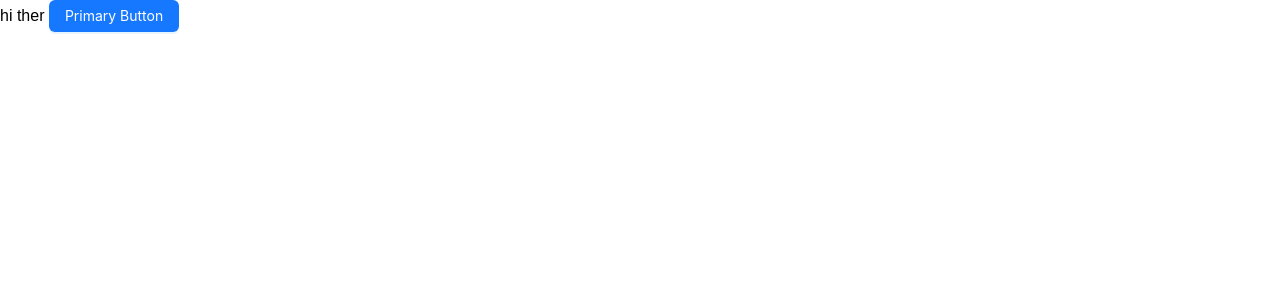
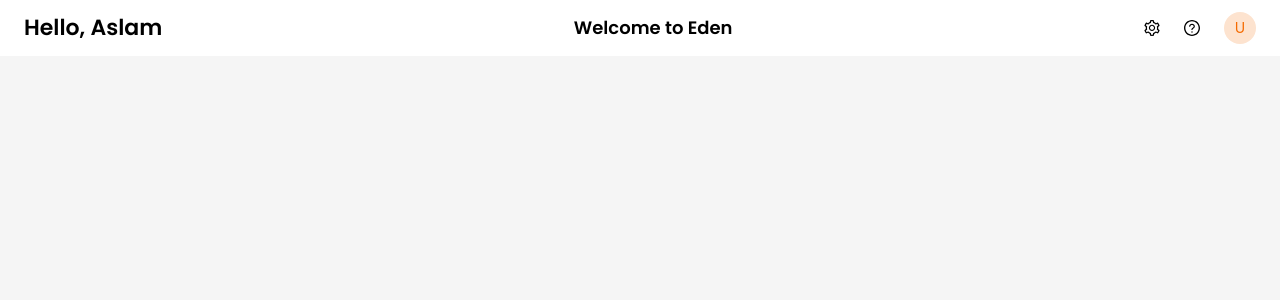
Before and after one commit to Zeeshnhmd/supreme_components_international, a React (Create React App) app: page / in a window 1280 px wide. Shown: the top 300 px of the page. Built offline with nearby package versions, Linux system fonts and the light colour scheme.

Commit message:
feat: added sass and react-router-dom

```diff
--- a/package.json
+++ b/package.json
@@ -3,13 +3,16 @@
   "version": "0.1.0",
   "private": true,
   "dependencies": {
+    "@ant-design/icons": "^4.8.0",
     "@testing-library/jest-dom": "^5.16.5",
     "@testing-library/react": "^13.4.0",
     "@testing-library/user-event": "^13.5.0",
     "antd": "^5.1.2",
     "react": "^18.2.0",
     "react-dom": "^18.2.0",
+    "react-router-dom": "^6.6.1",
     "react-scripts": "5.0.1",
+    "sass": "^1.57.1",
     "web-vitals": "^2.1.4"
   },
   "scripts": {
--- a/src/App.js
+++ b/src/App.js
@@ -1,10 +1,11 @@
 import { Button } from 'antd';
+import Layout from './components/layout';
 
 function App() {
 	return (
-		<div className="App">
-			hi ther <Button type="primary">Primary Button</Button>
-		</div>
+		<>
+			<Layout />
+		</>
 	);
 }
 
--- /dev/null
+++ b/src/components/header/header.module.scss
@@ -0,0 +1,34 @@
+.header-wrapper {
+	background-color: #fff;
+	border-bottom: 8px solid #f5f5f5;
+	display: flex;
+	align-items: center;
+	justify-content: space-between;
+	height: 64px;
+	padding: 0.5rem 1.5rem;
+	position: fixed;
+	top: 0;
+	width: 100%;
+	z-index: 1000;
+
+	.user-name {
+		.name {
+			font-size: 22px;
+			margin-bottom: 0;
+			font-weight: 600;
+		}
+	}
+	.brand-wrapper {
+		.brand-name {
+			font-size: 18px;
+			margin-bottom: 0;
+			font-weight: 600;
+		}
+	}
+	.users-wrapper {
+		display: flex;
+		justify-content: space-between;
+		align-items: center;
+		gap: 24px;
+	}
+}
--- /dev/null
+++ b/src/components/header/index.jsx
@@ -0,0 +1,43 @@
+import { QuestionCircleOutlined, SettingOutlined } from '@ant-design/icons';
+import { Avatar, Dropdown } from 'antd';
+import React from 'react';
+import styles from './header.module.scss';
+
+const Header = () => {
+	const items = [
+		{
+			label: <a href="/">View Profile</a>,
+			key: '0',
+		},
+		{
+			label: <a href="/">Logout</a>,
+			key: '1',
+		},
+	];
+
+	return (
+		<div className={styles['header-wrapper']}>
+			<div className={styles['user-name']}>
+				<p className={styles['name']}>Hello, Aslam</p>
+			</div>
+			<div className={styles['brand-wrapper']}>
+				<p className={styles['brand-name']}>Welcome to Eden</p>
+			</div>
+			<div className={styles['users-wrapper']}>
+				<SettingOutlined />
+				<QuestionCircleOutlined />
+				<Dropdown
+					menu={{
+						items,
+					}}
+				>
+					<Avatar style={{ color: '#f56a00', backgroundColor: '#fde3cf' }}>
+						U
+					</Avatar>
+				</Dropdown>
+			</div>
+		</div>
+	);
+};
+
+export default Header;
--- /dev/null
+++ b/src/components/layout/index.jsx
@@ -0,0 +1,14 @@
+import React from 'react';
+import Header from '../header';
+
+const Layout = () => {
+	return (
+		<div>
+			<div>
+				<Header />
+			</div>
+		</div>
+	);
+};
+
+export default Layout;
--- a/src/index.css
+++ /dev/null
@@ -1,13 +0,0 @@
-body {
-  margin: 0;
-  font-family: -apple-system, BlinkMacSystemFont, 'Segoe UI', 'Roboto', 'Oxygen',
-    'Ubuntu', 'Cantarell', 'Fira Sans', 'Droid Sans', 'Helvetica Neue',
-    sans-serif;
-  -webkit-font-smoothing: antialiased;
-  -moz-osx-font-smoothing: grayscale;
-}
-
-code {
-  font-family: source-code-pro, Menlo, Monaco, Consolas, 'Courier New',
-    monospace;
-}
--- a/src/index.js
+++ b/src/index.js
@@ -2,6 +2,8 @@ import React from 'react';
 import ReactDOM from 'react-dom/client';
 import App from './App';
 import reportWebVitals from './reportWebVitals';
+
+import './styles/index.scss';
 
 import 'antd/dist/reset.css';
 
--- /dev/null
+++ b/src/styles/_variables.scss
@@ -0,0 +1,9 @@
+$color-black: #000000;
+
+$color-white: #ffffff;
+$color-bg: #f5f5f5;
+$color-blue: #003f5c;
+$color-purple: #58508d;
+$color-magenta: #bc5090;
+$color-orange: #ff6361;
+$color-yellow: #ffa600;
--- /dev/null
+++ b/src/styles/index.scss
@@ -0,0 +1,13 @@
+@import './variables';
+
+@import url('https://fonts.googleapis.com/css2?family=Poppins:ital,wght@0,100;0,200;0,300;0,400;0,500;0,600;0,700;0,800;0,900;1,100;1,200;1,300;1,400;1,500;1,600;1,700;1,900&display=swap');
+
+* {
+	margin: 0;
+	padding: 0;
+}
+
+body {
+	font-family: 'Poppins', sans-serif;
+	background-color: $color-bg;
+}
```
Also changed, not shown: 1 other file (tests, documents, lock files or other folders).
